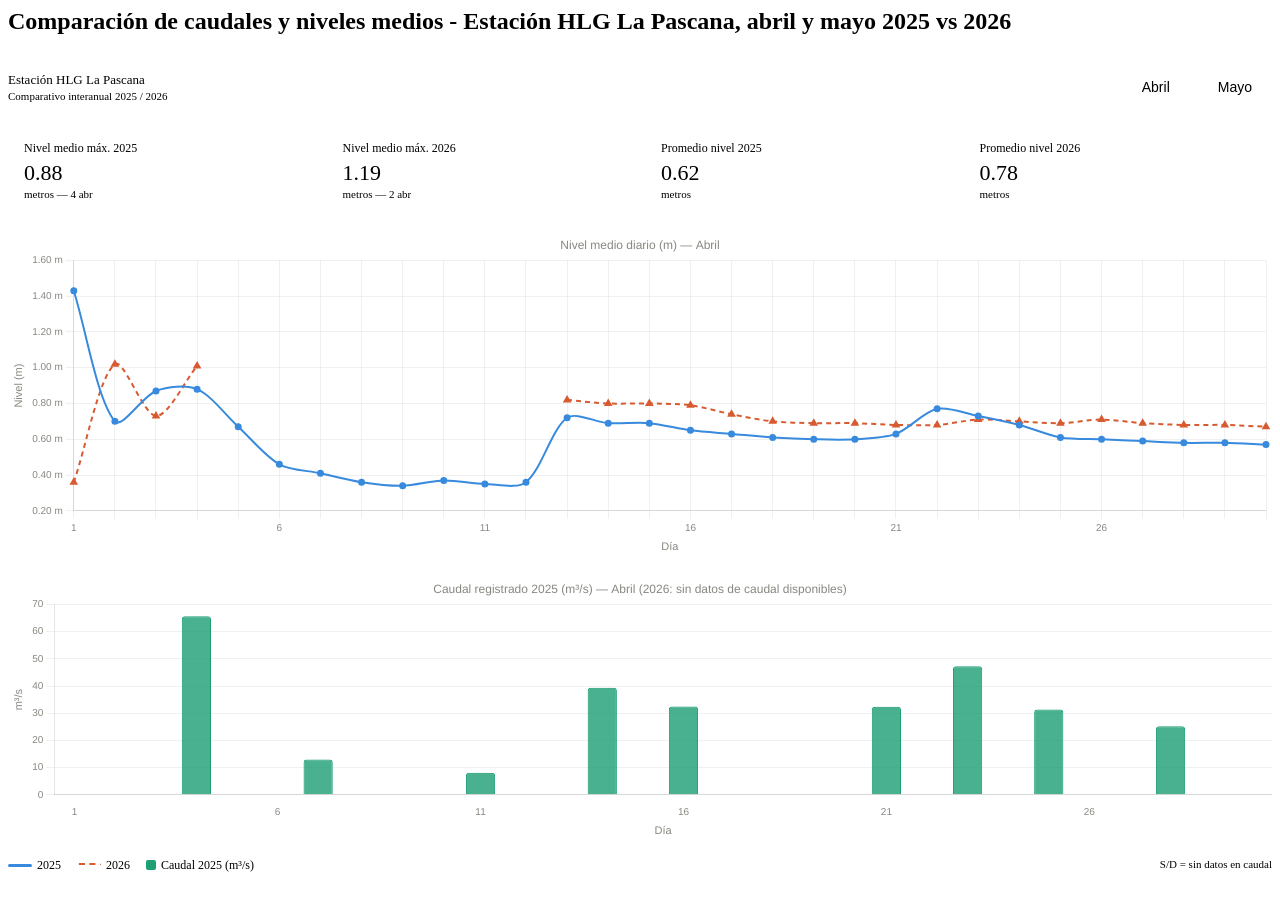
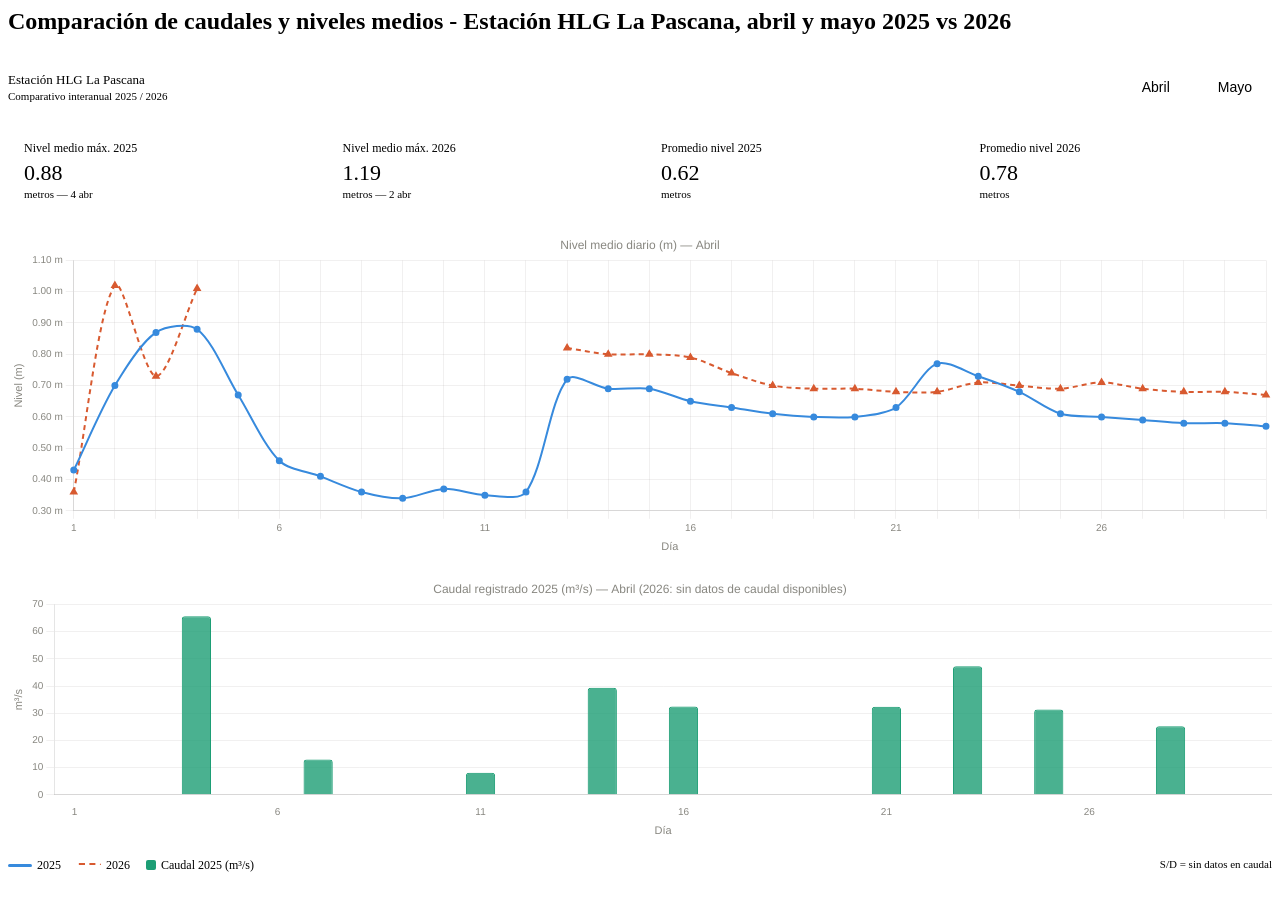
Before and after one commit to direccionZonal6/nivel-pascana, a plain HTML site: page index.html in a window 1280 px wide. Drawn offline with nearby package versions, Linux system fonts and the light colour scheme.

Commit message:
codigo pascana cambio ...

```diff
--- a/index.html
+++ b/index.html
@@ -89,7 +89,7 @@
 const data = {
   abril: {
     dias: Array.from({length: 30}, (_, i) => i + 1),
-    nivel2025: [1.43,0.70,0.87,0.88,0.67,0.46,0.41,0.36,0.34,0.37,0.35,0.36,0.72,0.69,0.69,0.65,0.63,0.61,0.60,0.60,0.63,0.77,0.73,0.68,0.61,0.60,0.59,0.58,0.58,0.57],
+    nivel2025: [0.43,0.70,0.87,0.88,0.67,0.46,0.41,0.36,0.34,0.37,0.35,0.36,0.72,0.69,0.69,0.65,0.63,0.61,0.60,0.60,0.63,0.77,0.73,0.68,0.61,0.60,0.59,0.58,0.58,0.57],
     nivel2026: [0.36,1.02,0.73,1.01,null,null,null,null,null,null,null,null,0.82,0.80,0.80,0.79,0.74,0.70,0.69,0.69,0.68,0.68,0.71,0.70,0.69,0.71,0.69,0.68,0.68,0.67],
     caudal2025: [null,null,null,65.671,null,null,12.996,null,null,null,8.120,null,null,39.364,null,32.461,null,null,null,null,32.376,null,47.304,null,31.405,null,null,25.217,null,null],
     caudal2026: [null,null,null,null,null,null,null,null,null,null,null,null,null,null,null,null,null,null,null,null,null,null,null,null,null,null,null,null,null,null],
```
